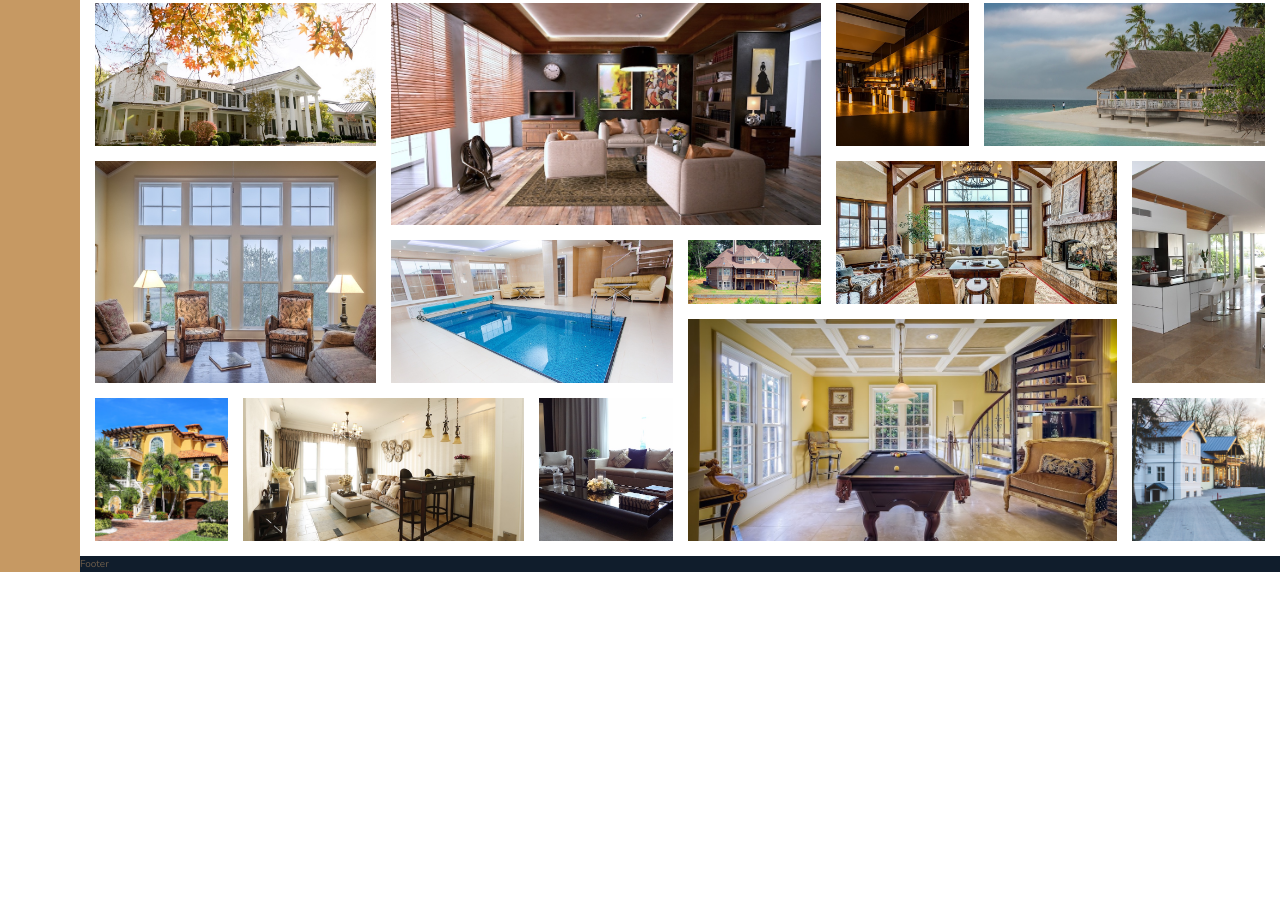
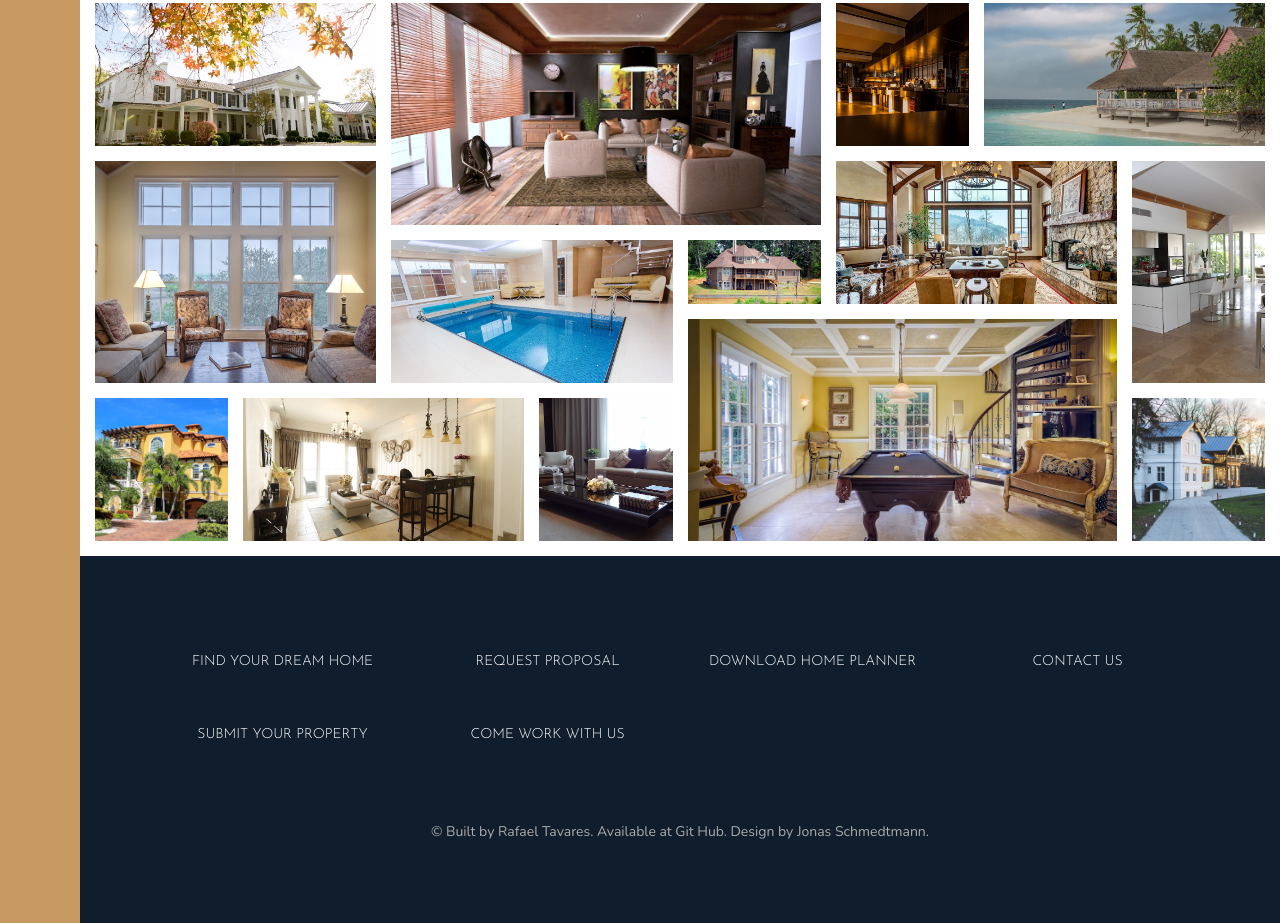
Before and after one commit to Rafatcb/css-sass-udemy, a website: page Nexter/index.html in a window 1280 px wide. Shown: the part 3142-4065 px from the top of the page. Before the commit the page ends 3714 px from the top, so only its background shows below. Drawn offline with nearby package versions, Linux system fonts and the light colour scheme.

Commit message:
Build footer

```diff
--- a/Nexter/index.html
+++ b/Nexter/index.html
@@ -301,7 +301,17 @@
         </div>
 
         <footer class="footer">
-            Footer
+            <ul class="nav">
+                <li class="nav__item"><a href="#" class="nav__link">Find your dream home</a></li>
+                <li class="nav__item"><a href="#" class="nav__link">Request proposal</a></li>
+                <li class="nav__item"><a href="#" class="nav__link">Download home planner</a></li>
+                <li class="nav__item"><a href="#" class="nav__link">Contact us</a></li>
+                <li class="nav__item"><a href="#" class="nav__link">Submit your property</a></li>
+                <li class="nav__item"><a href="#" class="nav__link">Come work with us</a></li>
+            </ul>
+            <p class="copyright">
+                &copy; Built by Rafael Tavares. Available at Git Hub. Design by Jonas Schmedtmann.
+            </p>
         </footer>
     </body>
 </html>
--- a/Nexter/sass/_footer.scss
+++ b/Nexter/sass/_footer.scss
@@ -1,4 +1,41 @@
 .footer {
     background-color: $color-secondary;
     grid-column: full-start / full-end;
+    padding: 8rem;
 }
+
+.nav {
+    list-style: none;
+    display: grid;
+    grid-template-columns: repeat(auto-fit, minmax(20rem, 1fr));
+    gap: 2rem;
+    align-items: center;
+
+    &__link:link,
+    &__link:visited {
+        font-size: 1.4rem;
+        color: #fff;
+        text-decoration: none;
+        font-family: $font-display;
+        text-transform: uppercase;
+        text-align: center;
+        padding: 1.5rem;
+        display: block;
+        transition: all .2s;
+    }
+
+    &__link:hover,
+    &__link:active {
+        background-color: rgba(#fff, .05);
+        transform: translateY(-.3rem);
+    }
+}
+
+.copyright {
+    font-size: 1.4rem;
+    color: $color-grey-light-2;
+    margin-top: 6rem;
+    margin-right: auto;
+    margin-left: auto;
+    text-align: center;
+}
```
Also changed, not shown: Nexter/css/style.css.
